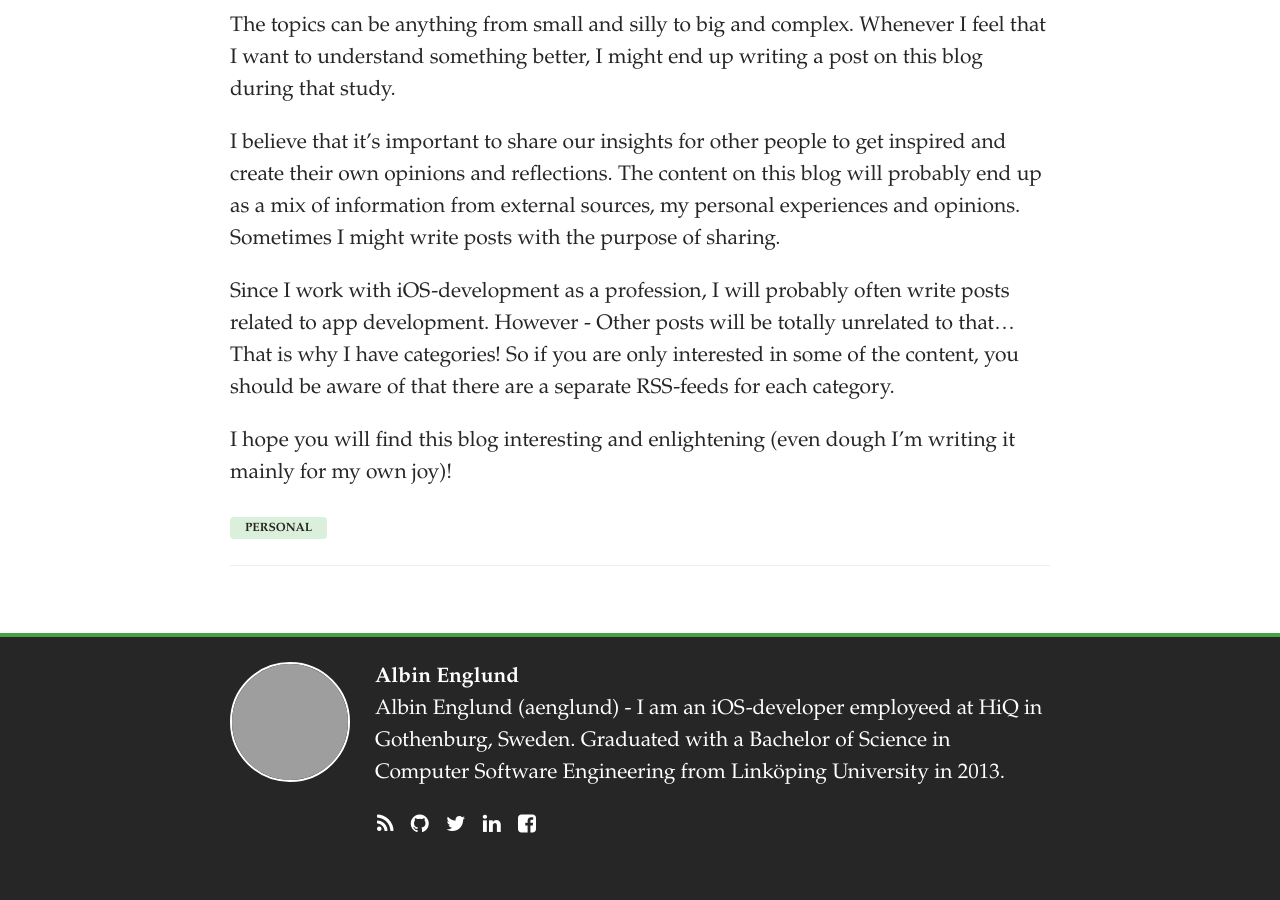
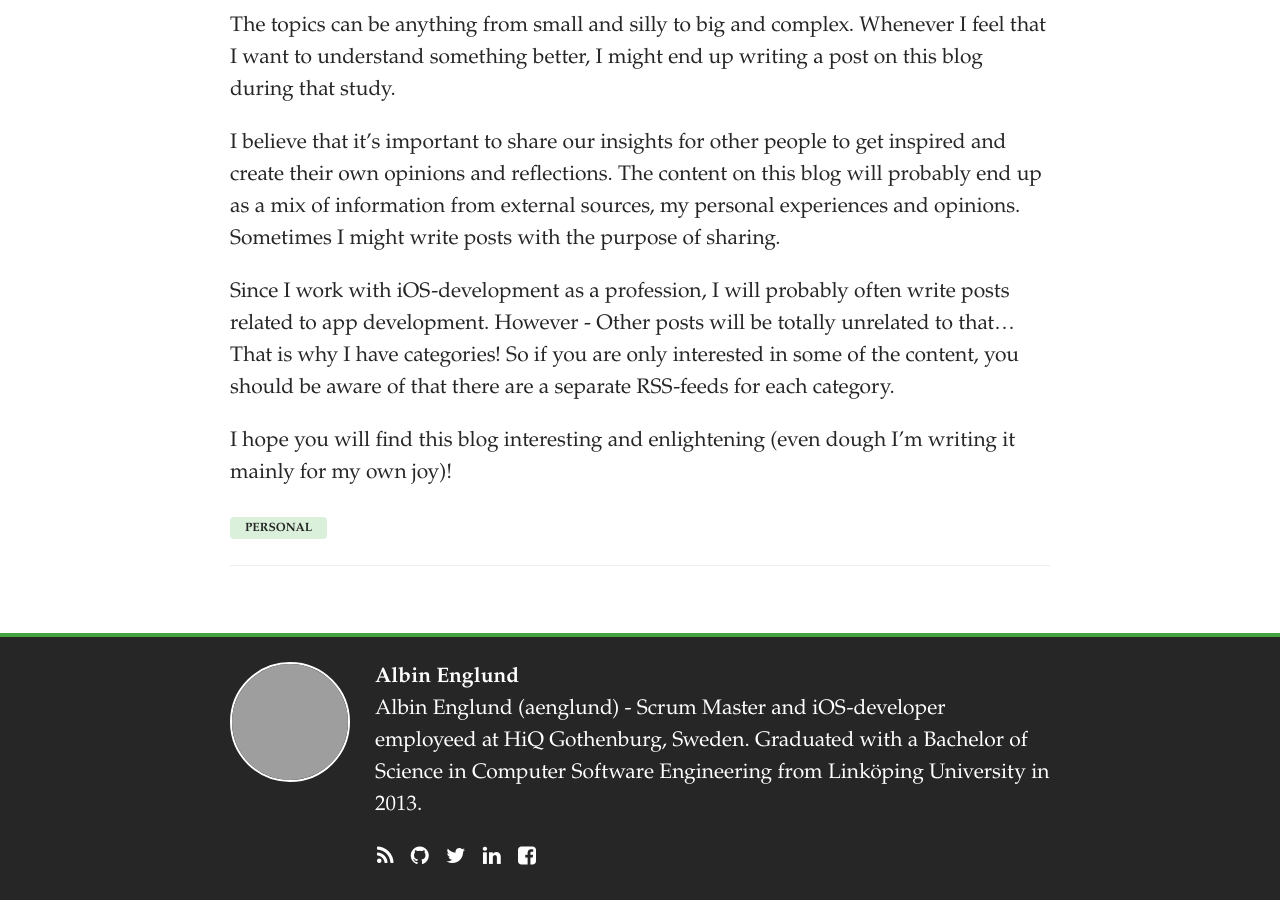
Before and after one commit to aenglund/aenglund.github.io, a Jekyll site: the page built from index.html, in a window 1280 px wide and 900 px high, scrolled down 13390 px. Built offline with Jekyll 4.4.1, drawn with Linux system fonts in a browser that asks for light colours; the list of posts is cut into pages by our own code; before the commit the page ends 14258 px from its top, so only the background shows below that; grey boxes are pictures that could not be loaded.

Commit message:
Updated bio and profile picture

```diff
--- a/_config.yml
+++ b/_config.yml
@@ -3,7 +3,7 @@
 author: Albin Englund
 username: aenglund
 email: mail@albinenglund.com
-description: "Albin Englund (aenglund) - I am an iOS-developer employeed at HiQ in Gothenburg, Sweden. Graduated with a Bachelor of Science in Computer Software Engineering from Linköping University in 2013."
+description: "Albin Englund (aenglund) - Scrum Master and iOS-developer employeed at HiQ Gothenburg, Sweden. Graduated with a Bachelor of Science in Computer Software Engineering from Linköping University in 2013."
 baseurl: ""
 url: "http://blog.albinenglund.com"
 paginate: 5
--- a/_includes/footer.html
+++ b/_includes/footer.html
@@ -2,7 +2,7 @@
   <div class="wrapper">
     <div class="container">
       <div id="profile-picture">
-        <img alt="Profile picture" src="http://www.gravatar.com/avatar/4c148bbdbe06bfca2f26567766a1ec66?s=240" />
+        <img alt="Profile picture" src="https://en.gravatar.com/userimage/15328258/7a820d9ec7b9e177079543363f0bd085.jpg?size=240" />
       </div>
       <div id="biography">
         <div id="biography-name">
```
